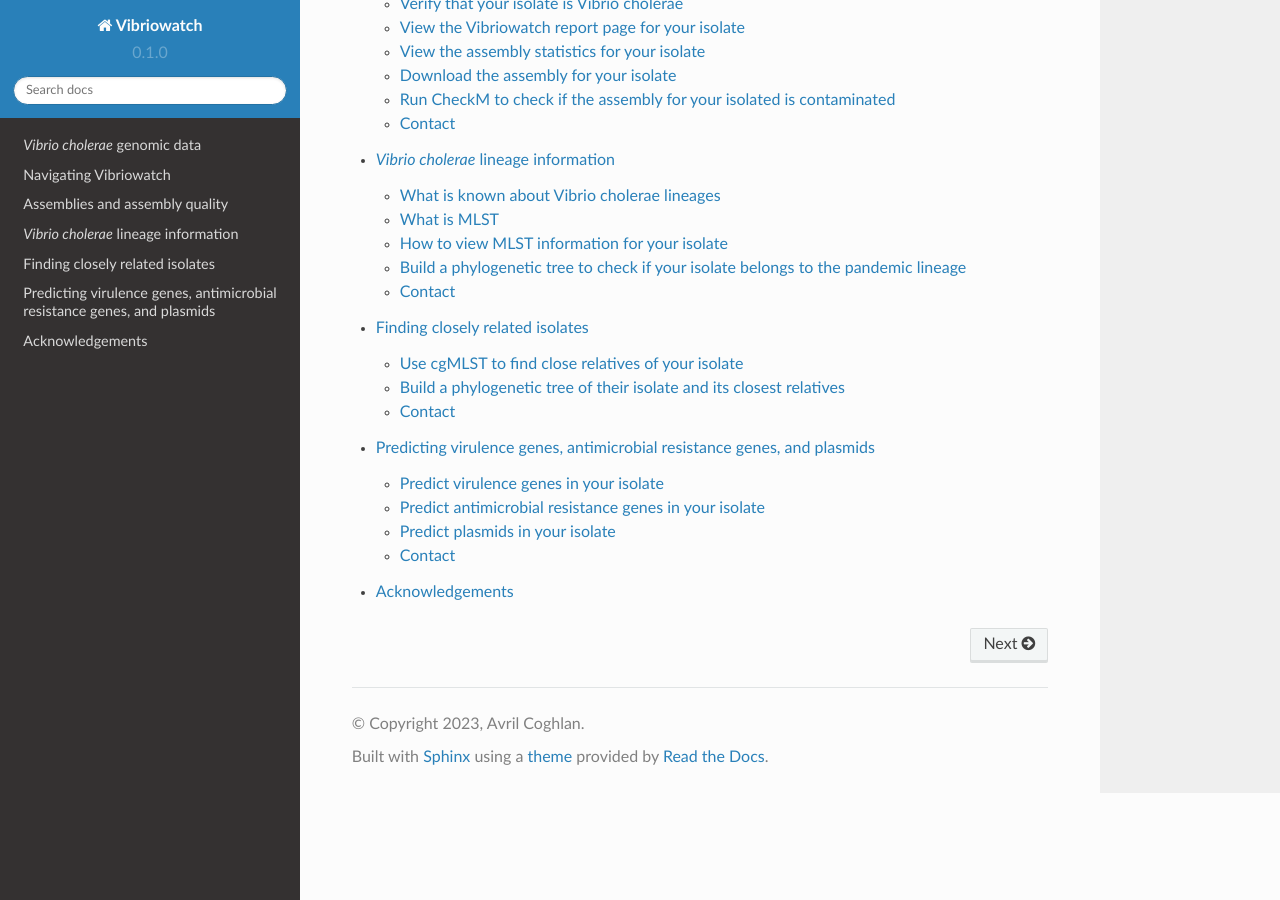
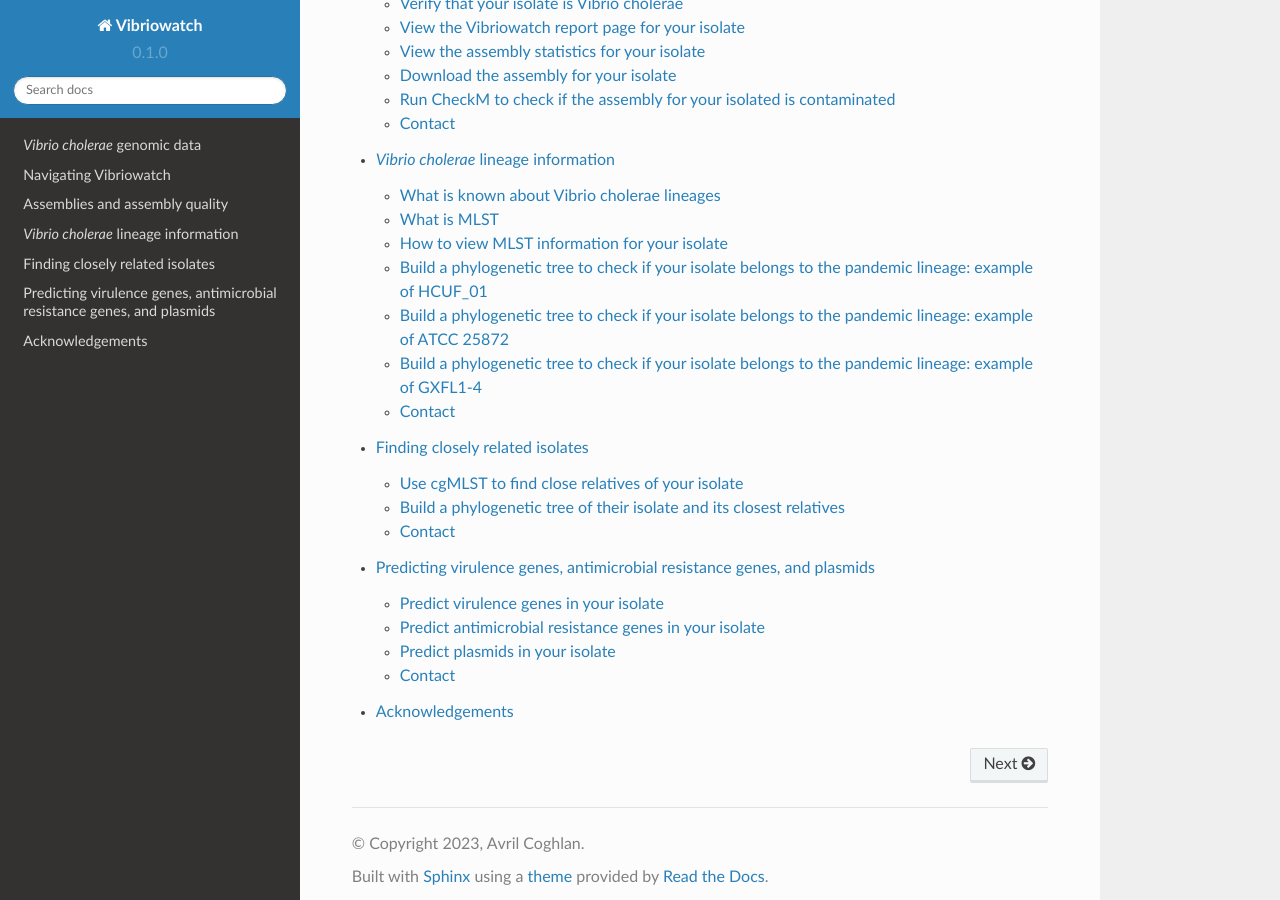
Before and after one commit to avrilcoghlan/vibriowatch, a Sphinx documentation site: the page built from docs/source/index.rst, in a window 1280 px wide and 900 px high, scrolled down 1540 px. Built offline with Sphinx 7.4.7 and the Read the Docs theme 2.0.0, drawn with Linux system fonts in a browser that asks for light colours.

Commit message:
Update mlst.rst
Added more subheadings.

```diff
--- a/docs/source/mlst.rst
+++ b/docs/source/mlst.rst
@@ -6,7 +6,9 @@
 * `What is known about Vibrio cholerae lineages`_.
 * `What is MLST`_.
 * `How to view MLST information for your isolate`_.
-* `Build a phylogenetic tree to check if your isolate belongs to the pandemic lineage`_.
+* `Build a phylogenetic tree to check if your isolate belongs to the pandemic lineage: example of HCUF_01`_.
+* `Build a phylogenetic tree to check if your isolate belongs to the pandemic lineage: example of ATCC 25872`_.
+* `Build a phylogenetic tree to check if your isolate belongs to the pandemic lineage: example of GXFL1-4`_.
 
 What is known about Vibrio cholerae lineages
 --------------------------------------------
@@ -105,8 +107,8 @@
 
 Note that it is possible that the pandemic lineage also contains other rare STs as well as ST69 and ST515. Therefore, if you isolate is not ST69 or ST515, it is still possible that it your isolate belongs to the pandemic lineage; you will need to build a phylogenetic tree to find out (see `Build a phylogenetic tree to check if your isolate belongs to the pandemic lineage`_).
 
-Build a phylogenetic tree to check if your isolate belongs to the pandemic lineage
-----------------------------------------------------------------------------------
+Build a phylogenetic tree to check if your isolate belongs to the pandemic lineage: example of HCUF_01
+------------------------------------------------------------------------------------------------------
 
 As mentioned above, if your isolate has sequence type ST69 or ST515 in the `Octavia et al 2013`_ MLST scheme, it likely belongs to the current
 pandemic lineage (7PET lineage). On the other hand, if your isolate is not ST69 or ST515 in the `Octavia et al 2013`_ MLST scheme, it likely
@@ -154,6 +156,9 @@
 
 At the bottom left, we can see a scale-bar saying “415”, which tells us how much genetic distance is represented by a certain branch-length in the tree. The lengths of the branches between isolate HCUF-01 and its common ancestor with the 7PET isolates (ie. from HCUF-01 to the red arrow) is a fraction of the length of this scale-bar; we can roughly guess by eye that this is a genetic distance of <50, which is pretty small.
 
+Build a phylogenetic tree to check if your isolate belongs to the pandemic lineage: example of ATCC 25872
+---------------------------------------------------------------------------------------------------------
+
 As another example, let's take isolate ATCC 25872, which was collected from an outbreak in former Czechoslovakia in 1965 (`Aldova et al 1968`_). If you make a collection consisting of the 23 isolates from `Chun et al 2009`_ and ATCC 25872, Vibriowatch will build a tree that should look something like this:
 
 .. image:: Picture49.png
@@ -169,6 +174,9 @@
   :width: 650
 
 In fact, recent phylogenetic analysis suggests that ATCC 25872 and V52 belong to the same *V. cholerae* lineage, which has been named the 'Sudanese lineage' of *V. cholerae* and lies within the 'phylocore group 2' clade of *V. cholerae* (Dorman & Thomson 2023, in press).
+
+Build a phylogenetic tree to check if your isolate belongs to the pandemic lineage: example of GXFL1-4
+------------------------------------------------------------------------------------------------------
 
 As another example, let's take isolate GXFL1-4, which was sequenced from prawns by `Zhou et al 2022`_. If you make a collection consisting of the 23 isolates from `Chun et al 2009`_ and GXFL1-4, Vibriowatch builds a tree looking something like this:
 
```
